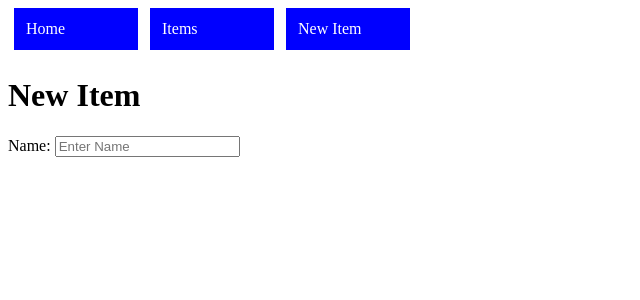
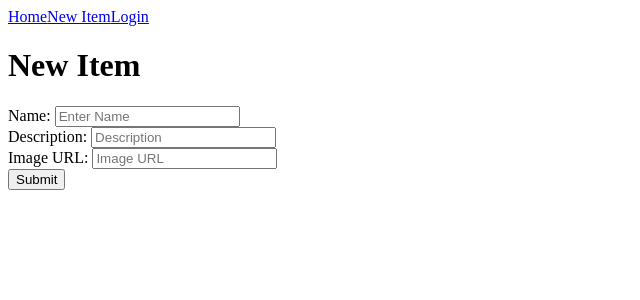
Before and after one commit to Momot1/Phase2FinalProject, a React (Create React App) app: page /items/new in a window 1280 px wide. Shown: the top 300 px of the page, without its empty margins (0-640 px from the left). Built offline with nearby package versions, Linux system fonts and the light colour scheme.

Commit message:
Started adding login/signup functionality

```diff
--- a/db.json
+++ b/db.json
@@ -1,9 +1,10 @@
 {
-    "items": [
-        {
-            "id": 1,
-            "name": "Mark",
-            "description": "This is a test description"
-        }
-    ]
+  "items": [
+    {
+      "name": "yrtdrte",
+      "description": "rerest",
+      "image": "teretrw",
+      "id": 1
+    }
+  ]
 }
--- a/src/components/App.js
+++ b/src/components/App.js
@@ -1,11 +1,44 @@
 import React from "react";
+import { BrowserRouter, Switch , Route } from "react-router-dom"
+import NavBar from "./NavBar"
+import Home from "./Home"
+import NewItem from "./NewItem"
+import Login from "./Login"
+import Signup from "./Signup"
+
 
 function App() {
+
+  function setRootStyling(){
+    const root = document.getElementById("root")
+    console.log(root)
+  }
+
+  setRootStyling()
+
+
   return (
-    <div className="App">
-
-    </div>
-  );
+    <BrowserRouter>
+    <NavBar />
+    <Switch>
+      <Route exact path="/">
+        <Home />
+      </Route>
+      <Route path="/items/new">
+        <NewItem />
+      </Route>
+      <Route path="/login">
+        <Login />
+      </Route>
+      <Route path="/signup">
+        <Signup />
+      </Route>
+      <Route path="/">
+        <h4>404 NOT FOUND</h4>
+      </Route>0
+    </Switch>
+  </BrowserRouter>
+  )
 }
 
 export default App;
--- a/src/components/Home.js
+++ b/src/components/Home.js
@@ -1,7 +1,43 @@
-import React from "react";
+import React, {useEffect, useState} from "react";
+import Item from "./Item";
 
-function Home(){
-    return <h1>Home</h1>
+function Items(){
+    const [search, setSearch] = useState("")
+    const [items, setItems] = useState([])
+
+    useEffect(() => {
+        fetch("http://localhost:3000/items")
+            .then(resp => resp.json())
+            .then(data => setItems(data))
+    }, [])
+
+    const itemElements = items.filter(item => item.name.toLowerCase().includes(search.toLowerCase())).map(item => <Item key={item.id} name={item.name} description={item.description} image={item.image} onItemDelete={handleDelete} id={item.id}/>)
+
+    function handleDelete(id){
+        fetch(`http://localhost:3000/items/${id}`, {
+            method: "DELETE"
+        })
+            .then(resp => resp.json())
+            .then(() => {
+                const updatedItems = items.filter(item => item.id !== id)
+                setItems(updatedItems)
+            })
+    }
+
+    if(search !== ""){
+        const searchedItems = items.filter(item => item.name.toLowerCase().includes(search.toLowerCase()))
+        console.log(searchedItems)
+    }
+
+    console.log(search)
+
+    return (
+        <div>
+            <input type="text" value={search} placeholder="Search" onChange={e => setSearch(e.target.value)}/>
+            {itemElements}
+            <h2>More items</h2>
+        </div>
+    )
 }
 
-export default Home
+export default Items
--- /dev/null
+++ b/src/components/Item.js
@@ -0,0 +1,24 @@
+import React, {useState} from "react";
+
+function Item({name, description, image, onItemDelete, id}){
+    const [isImageClicked, setisImageClicked] = useState(false)
+
+    if(isImageClicked === false){
+        return <div className="item">{getImage()}</div>
+    }
+
+    function getImage(){
+        return <img src={image} alt={name} height="400px" width="400px" onClick={() => setisImageClicked(!isImageClicked)}/>
+    }
+
+    return (
+        <div className="item">
+            {getImage()}<br />
+            <h1>{name}</h1>
+            <p>{description}</p>
+            <button onClick={() => onItemDelete(id)}>DELETE</button>
+        </div>
+    )
+}
+
+export default Item
--- /dev/null
+++ b/src/components/Login.js
@@ -0,0 +1,25 @@
+import React from "react";
+import {useHistory} from "react-router-dom"
+
+function Login(){
+    const history = useHistory()
+
+    function handleSubmit(e){
+        e.preventDefault()
+        history.push("/")
+    }
+
+    function handleCreateAccountClick(){
+        history.push("/signup")
+    }
+
+    return (
+        <form id="login-form" onSubmit={handleSubmit}>
+            <input type="textbox" placeholder="Email/Username" value="" required />
+            <input type="password" placeholder="Password" value="" required />
+            <input type="button" value="Don't have an account? Create one" onClick={handleCreateAccountClick}/>
+            <input type="submit" value="Login"/>
+        </form>
+)}
+
+export default Login
--- a/src/components/NavBar.js
+++ b/src/components/NavBar.js
@@ -1,17 +1,5 @@
 import React from "react";
 import { NavLink } from "react-router-dom"
-
-const linkStyles = {
-    display: "inline-block",
-    width: "100px",
-    padding: "12px",
-    margin: "0 6px 6px",
-    background: "blue",
-    textDecoration: "none",
-    color: "white",
-  };
-
-
 
 function NavBar(){
     return (
@@ -19,23 +7,28 @@ function NavBar(){
             <NavLink
                 to="/"
                 exact
-                style={linkStyles}
+                className="links"
+                id="home-link"
             >
                 Home
             </NavLink>
+
             <NavLink
-                to="/items"
+                to="/items/new"
                 exact
-                style={linkStyles}
-            >
-                Items
-            </NavLink>
-            <NavLink
-                to="items/new"
-                exact
-                style={linkStyles}
+                className="links"
+                id="new-link"
             >
                 New Item
+            </NavLink>
+
+            <NavLink
+                to="/login"
+                exact
+                className="links"
+                id="login-link"
+            >
+                Login
             </NavLink>
         </div>
     )
--- a/src/components/NewItem.js
+++ b/src/components/NewItem.js
@@ -1,21 +1,44 @@
 import React, {useState} from "react";
+import { useHistory } from "react-router-dom"
 
 function NewItem(){
+    const history = useHistory()
+
     const [formData, setFormData] = useState({
-        name : ""
+        name : "",
+        description: "",
+        image: ""
     })
 
-    function updateName(e){
-        setFormData({...formData, name: e.target.value})
+    function updateForm(e, input){
+        setFormData({...formData, [input]: e.target.value})
     }
 
-    console.log(formData.name)
+    function handleSubmit(e){
+        e.preventDefault()
+
+        fetch("http://localhost:3000/items", {
+            method: "POST",
+            headers: {
+                "Content-Type": "application/json"
+            }, body: JSON.stringify(formData)
+        })
+            .then(resp => resp.json())
+            .then(() => {
+                history.push("/items")
+            })
+    }
 
     return <div id="new-item">
         <h1>New Item</h1>
-        <form id="new-item-form">
+        <form id="new-item-form" onSubmit={handleSubmit}>
             <label htmlFor="name">Name: </label>
-            <input name="name" type="text" placeholder="Enter Name" value={formData.name} onChange={updateName}></input>
+            <input name="name" type="text" placeholder="Enter Name" value={formData.name} onChange={e => updateForm(e, "name")}></input> <br></br>
+            <label htmlFor="description">Description: </label>
+            <input name="description" type="text" placeholder="Description" value={formData.description} onChange={e => updateForm(e, "description")} /><br/>
+            <label htmlFor="image">Image URL: </label>
+            <input type="text" placeholder="Image URL" value={formData.image} onChange={e => updateForm(e, "image")} /><br/>
+            <input type="submit" value="Submit" id="form-submit"></input>
         </form>
     </div>
 }
--- /dev/null
+++ b/src/components/Signup.js
@@ -0,0 +1,29 @@
+import React from "react";
+import { useHistory } from "react-router-dom"
+
+function Signup(){
+    const history = useHistory()
+
+    function handleLoginClick(){
+        history.push("/login")
+    }
+
+    function handleSubmit(e){
+        e.preventDefault()
+        history.push("/")
+    }
+
+    return (
+        <form id="signup-form" onSubmit={handleSubmit}>
+            <input type="textbox" placeholder="First Name" value="" required />
+            <input type="textbox" placeholder="Last Name" value="" required />
+            <input type="email" placeholder="Email Address" value="" required />
+            <input type="textbox" placeholder="Username" value="" required />
+            <input type="password" placeholder="Password" value="" required />
+            <input type="button" value="Already have an account? Login" onClick={handleLoginClick}/>
+            <input type="submit" placeholder="Create Account" />
+        </form>
+    )
+}
+
+export default Signup
--- a/src/index.js
+++ b/src/index.js
@@ -1,28 +1,8 @@
 import React from 'react';
 import ReactDOM from 'react-dom';
-import { BrowserRouter, Switch , Route } from "react-router-dom"
-import NavBar from "./components/NavBar"
-import Home from "./components/Home"
-import NewItem from "./components/NewItem"
-import Items from "./components/Items"
+import App from './components/App';
 
 ReactDOM.render(
-  <BrowserRouter>
-    <NavBar />
-    <Switch>
-      <Route exact path="/">
-        <Home />
-      </Route>
-      <Route exact path="/items">
-        <Items />
-      </Route>
-      <Route path="/items/new">
-        <NewItem />
-      </Route>
-      <Route path="/">
-        <h4>404 NOT FOUND</h4>
-      </Route>
-    </Switch>
-  </BrowserRouter>,
+  <App />,
   document.getElementById('root')
 );
```
